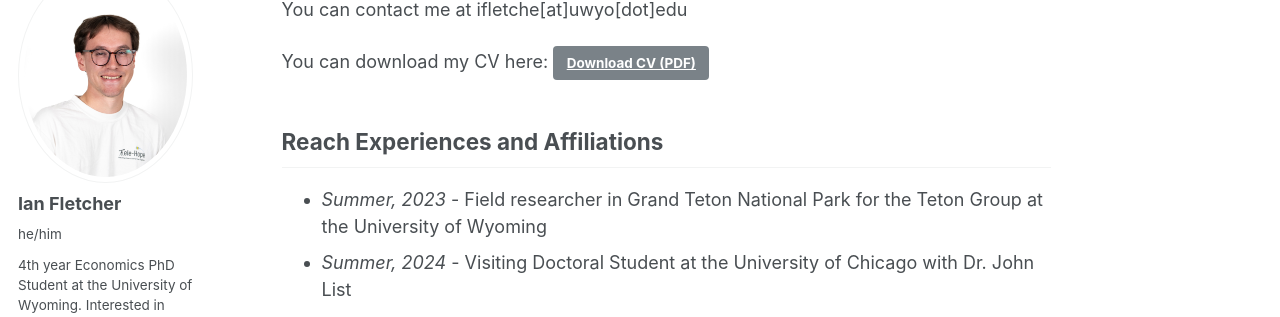
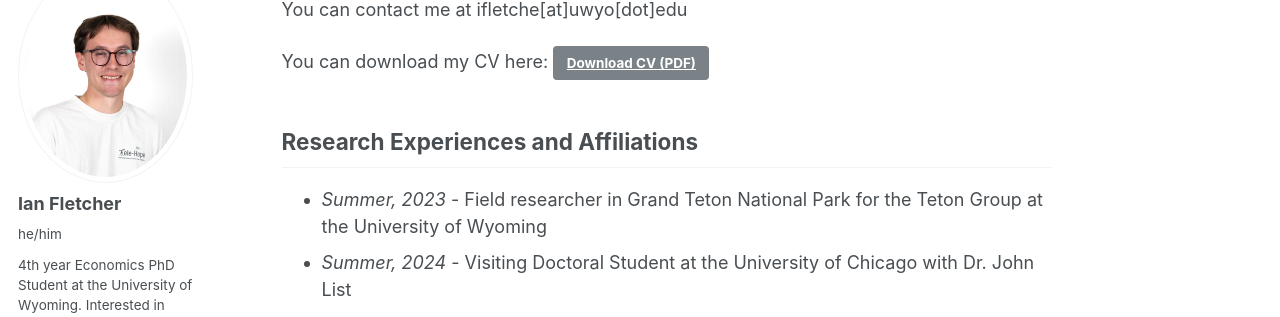
Before and after one commit to fletcherian/fletcherian.github.io, a Jekyll site: the page built from _pages/about.md, in a window 1280 px wide and 900 px high, scrolled down 476 px. Shown: the part 132-449 px from the top of the window. Built offline with Jekyll 4.4.1, drawn with Linux system fonts in a browser that asks for light colours; some web fonts are replaced; a script that is not in the unit is left out.

Commit message:
Update about.md

```diff
--- a/_pages/about.md
+++ b/_pages/about.md
@@ -18,7 +18,7 @@ You can contact me at ifletche\[at\]uwyo\[dot\]edu
 
 You can download my CV here: [Download CV (PDF)](https://fletcherian.github.io/files/Fletcher-CV.pdf){: .btn}
 
-## Reach Experiences and Affiliations
+## Research Experiences and Affiliations
 * _Summer, 2023_ - Field researcher in Grand Teton National Park for the Teton Group at the University of Wyoming
 * _Summer, 2024_ - Visiting Doctoral Student at the University of Chicago with Dr. John List
 
```
